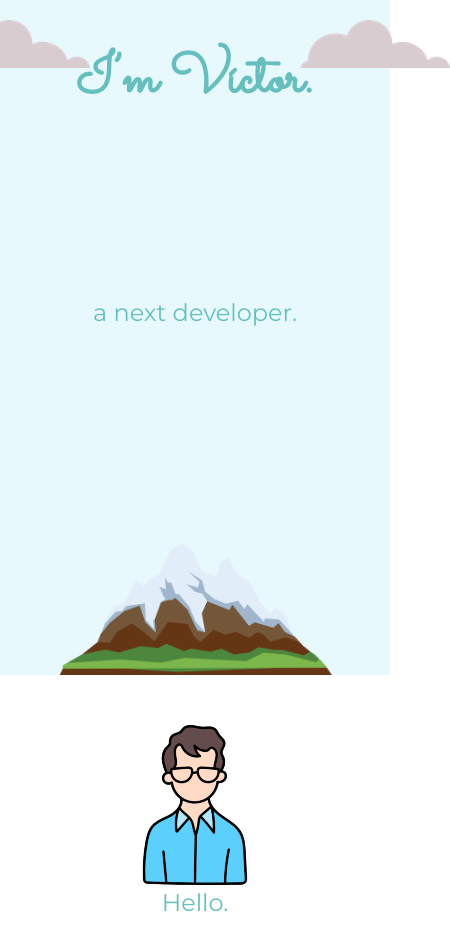
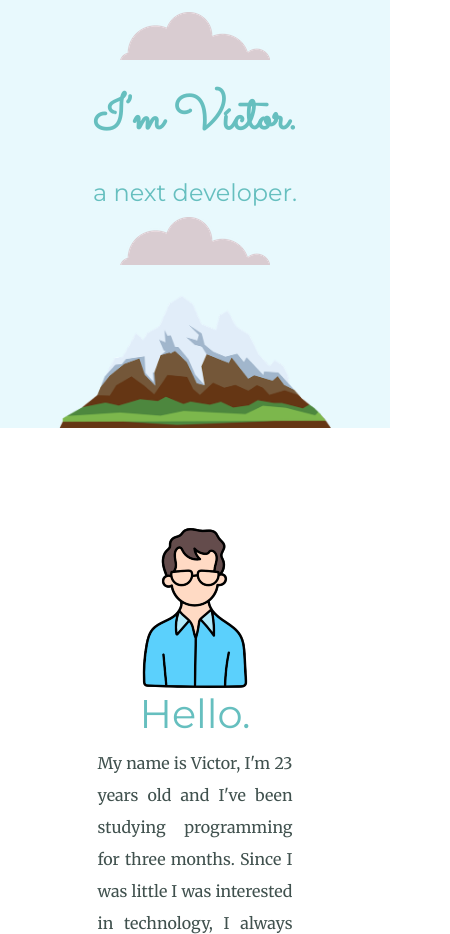
Before and after one commit to Vctorqui/My-site, a plain HTML site: page index.html in a window 390 px wide. Shown: the top 934 px of the page, 450 px wide, since content can reach past the window. Drawn offline with Linux system fonts and the light colour scheme.

Commit message:
Update styles.css

```diff
--- a/css/styles.css
+++ b/css/styles.css
@@ -163,94 +163,29 @@ hr {
 }
 
 
-@media (max-width:500px) {
+/* media query */
 
-  h2 {
+@media (max-width:800px) {
+  .top-container {
+    display: flex;
+    flex-direction: column;
+    text-align: center;
+    align-items: center;
+  }
+
+  .top-container img {
+    position: static;
+  }
+
+  .top-container h1 {
+    font-size: 3rem;
+  }
+
+  .top-container h2 {
     font-size: 1.5rem;
   }
 
-
-
-
-  .top-container, .middle-container, .bottom-container {
-    max-width: 1000px;
-    margin: auto;
-  }
-
-  .top-container {
-    height: 80vh;
-    display: flex;
-    flex-direction: column;
-    justify-content: center;
-    justify-items: center;
-    text-align: center;
-    margin-bottom: 50px;
-
-  }
-
-  .top-container h1 {
-    height: 30vh;
-    font-size: 3.5rem;
-
-  }
-
-  .top-container h2 {
-    height: 30vh;
-  }
-
-
-  .top-container .top-cloud {
-    position: absolute;
-    top: 20px;
-  }
-
-  .top-container .bottom-cloud {
-    position: absolute;
-    top: 20px;
-
-  }
-
-  .middle-container {
-    margin: 50px 0;
-  }
-
-  .contact-me h3 {
-    font-size: 1rem;
-  }
-
-  .contact-message {
-    width: 50%;
-  }
-
-
-
-
-
-
-
-
-
-
-
-
-
-
- .bottom-container {
-    display: flex;
-    flex-direction: column;
-    justify-content: center;
-    align-items: center;
-    text-align: center;
-    background-color: #66bfbf;
-    color: white;
-    height: 70vh;
- }
-
-
-
-
 }
-
 
 
 
```
